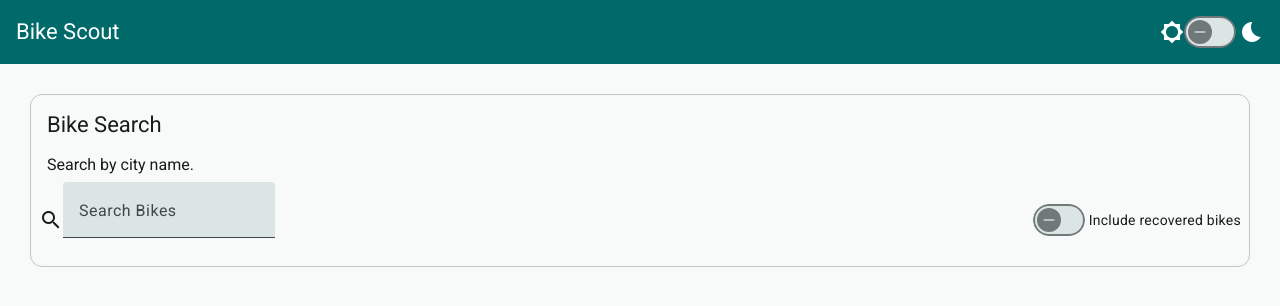
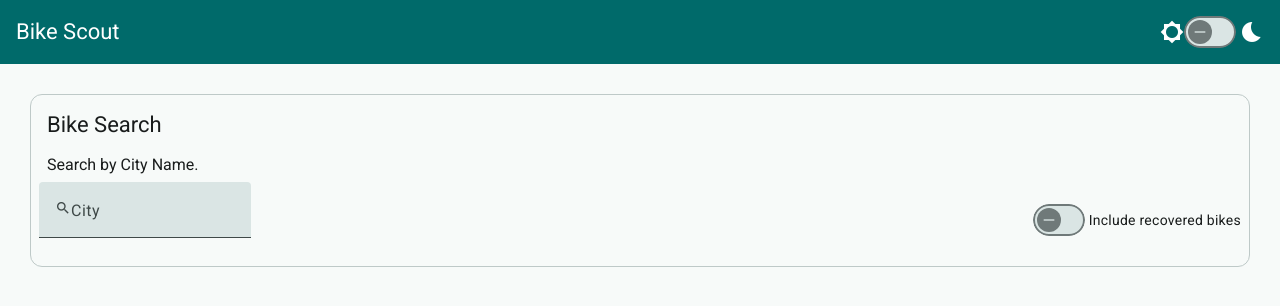
Before and after one commit to dylanfricks/bike-scout, an Angular app: page / in a window 1280 px wide. Shown: the top 306 px of the page. Built offline with nearby package versions, Linux system fonts and the light colour scheme.

Commit message:
polishing

```diff
--- a/src/app/bike-detail/bike-detail.component.html
+++ b/src/app/bike-detail/bike-detail.component.html
@@ -1,7 +1,11 @@
 <mat-card class="bike-detail-card">
   @if(bikeDetails(); as bike) {
   <mat-card-header>
-      <mat-card-title><h3>{{ bike.title }}</h3></mat-card-title>
+      <mat-card-title>
+        <button mat-icon-button [routerLink]="['/']" aria-label="Back to search">
+          <mat-icon>arrow_back</mat-icon>
+        </button>
+        <h3>{{ bike.title }}</h3></mat-card-title>
     @if(bike?.status === 'stolen'){
       <mat-card-subtitle class="tertiary">
         <strong>{{ bike.status.toUpperCase() }}</strong>
@@ -71,73 +75,6 @@
       </div>
     </div>
     }
-
-    <!-- <mat-grid-list cols="4" rowHeight="fit" style="height:auto" gutterSize="16px"> -->
-
-      <!-- <mat-grid-tile colspan="3">
-        <img [src]="selectedImageUrl()" alt="{{ bike.title }}" class="bike-image" />
-      </mat-grid-tile>
-      @if(bike.public_images && bike.public_images.length > 0){
-        <mat-grid-tile colspan="1">
-          <div class="image-gallery">
-            <img [src]="bike.thumb" class="public-image" (click)="onImageClick(null)" />
-              @for(imageSet of bike.public_images; track imageSet.id) {
-
-                <img [src]="imageSet.full" (error)="onImageError(imageSet)"
-                  class="public-image" (click)="onImageClick(imageSet)" />
-
-              }
-          </div>
-        </mat-grid-tile>
-      } -->
-
-      <!-- Bike Details -->
-      <!-- <mat-grid-tile colspan="2">
-
-      </mat-grid-tile>
-      <mat-grid-tile colspan="2">
-
-      </mat-grid-tile> -->
-
-      <!-- Description -->
-      <!-- <mat-grid-tile colspan="4">
-
-      </mat-grid-tile> -->
-
-      <!-- Registry Information -->
-      <!-- <mat-grid-tile colspan="4">
-        <div class="detail-info">
-          <div><strong>Registry Name:</strong> {{ bike.registry_name || 'Not specified' }}</div>
-          <div><strong>Registry URL:</strong>
-            @if(bike.registry_url) {
-              <a href="{{ bike.registry_url }}" target="_blank">{{ bike.registry_url || 'Not specified' }}</a>
-            } @else {
-              <span>Not specified</span>
-            }
-          </div>
-        </div>
-      </mat-grid-tile> -->
-
-      <!-- Stolen Information -->
-       <!-- @if(bike.stolenRecord) {
-         <mat-grid-tile colspan="2">
-          <div class="detail-info">
-            <div><strong>Date Stolen:</strong> {{ bike.dateStolen | date: 'medium' }}</div>
-            <div><strong>Stolen Location:</strong> {{ bike.stolen_location }}</div>
-            <div><strong>Lock Description:</strong> {{ bike.stolenRecord.locking_description }}</div>
-            <div><strong>Lock Tampering:</strong> {{ bike.stolenRecord.lock_defeat_description }}</div>
-            <div><strong>Police Report Number:</strong> {{ bike.stolenRecord.police_report_number }}</div>
-          </div>
-        </mat-grid-tile>
-        <mat-grid-tile colspan="2">
-          <div class="detail-info">
-             <div><strong>Theft Description:</strong> {{ bike.stolenRecord.theft_description }}</div>
-           </div>
-         </mat-grid-tile>
-       } -->
-
-
-    <!-- </mat-grid-list> -->
   </mat-card-content>
   } @else {
     <p>Loading bike details...</p>
--- a/src/app/bike-detail/bike-detail.component.scss
+++ b/src/app/bike-detail/bike-detail.component.scss
@@ -1,6 +1,7 @@
 @use "@angular/material" as mat;
 mat-card-title {
     font-size: xx-large;
+    line-height: 1;
 }
 mat-card-subtitle{
     &.tertiary {
--- a/src/app/bike-search/bike-search.component.html
+++ b/src/app/bike-search/bike-search.component.html
@@ -3,12 +3,12 @@
     <mat-card-title>Bike Search</mat-card-title>
   </mat-card-header>
   <mat-card-content>
-    <p>Search by city name.</p>
+    <p>Search by City Name.</p>
   </mat-card-content>
   <mat-card-actions>
-    <mat-icon>search</mat-icon>
+
     <mat-form-field>
-      <mat-label>Search Bikes</mat-label>
+      <mat-label><mat-icon>search</mat-icon>City</mat-label>
       <input matInput placeholder="Enter city name" [(ngModel)]="searchQuery" (ngModelChange)="onSearchChange($event)" />
     </mat-form-field>
     <span class="spacer"></span>
--- a/src/app/bike-search/bike-search.component.ts
+++ b/src/app/bike-search/bike-search.component.ts
@@ -4,7 +4,6 @@ import { DatePipe } from '@angular/common';
 import { FormsModule } from '@angular/forms';
 import { MatButtonModule } from '@angular/material/button';
 import { MatCardModule } from '@angular/material/card';
-import { MatGridListModule } from '@angular/material/grid-list';
 import { MatIconModule } from '@angular/material/icon';
 import { MatInputModule } from '@angular/material/input';
 import { MatPaginator, MatPaginatorModule } from '@angular/material/paginator';
@@ -14,8 +13,8 @@ import { MatSort, MatSortModule } from '@angular/material/sort';
 import { MatTableDataSource, MatTableModule } from '@angular/material/table';
 import { RouterModule } from '@angular/router';
 import { debounceTime, finalize } from 'rxjs';
+import { BikeService } from '../services/bike.service';
 import { BikeSearchModel } from '../models/bike-search.model';
-import { BikeService } from '../services/bike.service';
 
 @Component({
   selector: 'app-bike-search',
@@ -23,13 +22,12 @@ import { BikeService } from '../services/bike.service';
   templateUrl: './bike-search.component.html',
   styleUrls: ['./bike-search.component.scss'],
   imports: [DatePipe, FormsModule, MatInputModule, MatButtonModule,
-    MatCardModule, MatProgressSpinnerModule, MatIconModule, MatGridListModule,
+    MatCardModule, MatProgressSpinnerModule, MatIconModule,
     MatTableModule, MatPaginatorModule, MatSortModule, MatSlideToggleModule, RouterModule ],
 })
 export class BikeSearchComponent implements OnInit, AfterViewInit {
   searchQuery = signal<string>('');
   includeAll = signal<boolean>(false);
-  // bikes = signal<BikeSearchModel[]>([]);
   loading = signal<boolean>(false);
   errorMessage = signal<string>('');
 
```
Also changed, not shown: src/app/bike-detail/bike-detail.component.ts (+5 -4 lines).
